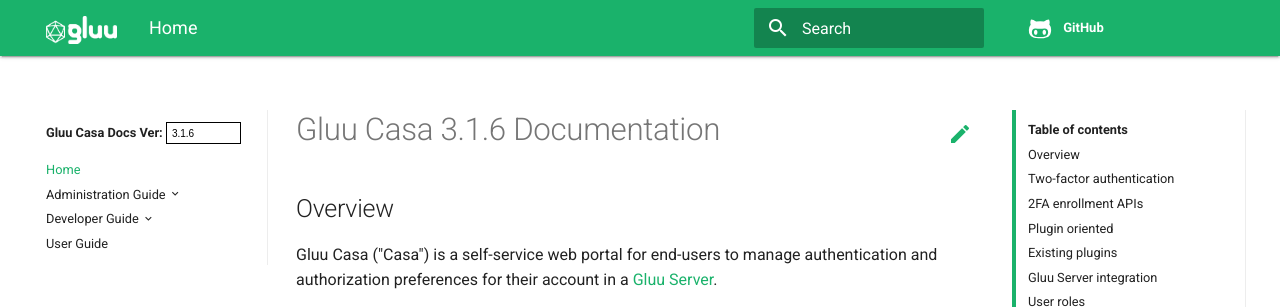
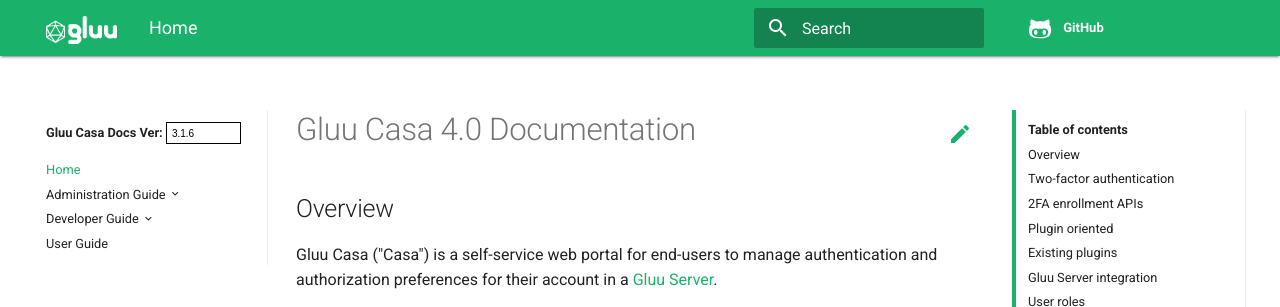
Before and after one commit to shmorri/docs-casa-prod, an MkDocs documentation site: the page built from docs/source/index.md, in a window 1280 px wide and 900 px high. Shown: the top 307 px of the window. Built offline with MkDocs 1.6.1, drawn with Linux system fonts in a browser that asks for light colours; old or Windows-style settings are respelled for this version of MkDocs.

Commit message:
3.1.6 > 4.0

```diff
--- a/docs/source/index.md
+++ b/docs/source/index.md
@@ -1,4 +1,4 @@
-# Gluu Casa 3.1.6 Documentation
+# Gluu Casa 4.0 Documentation
 
 ## Overview
 
```
